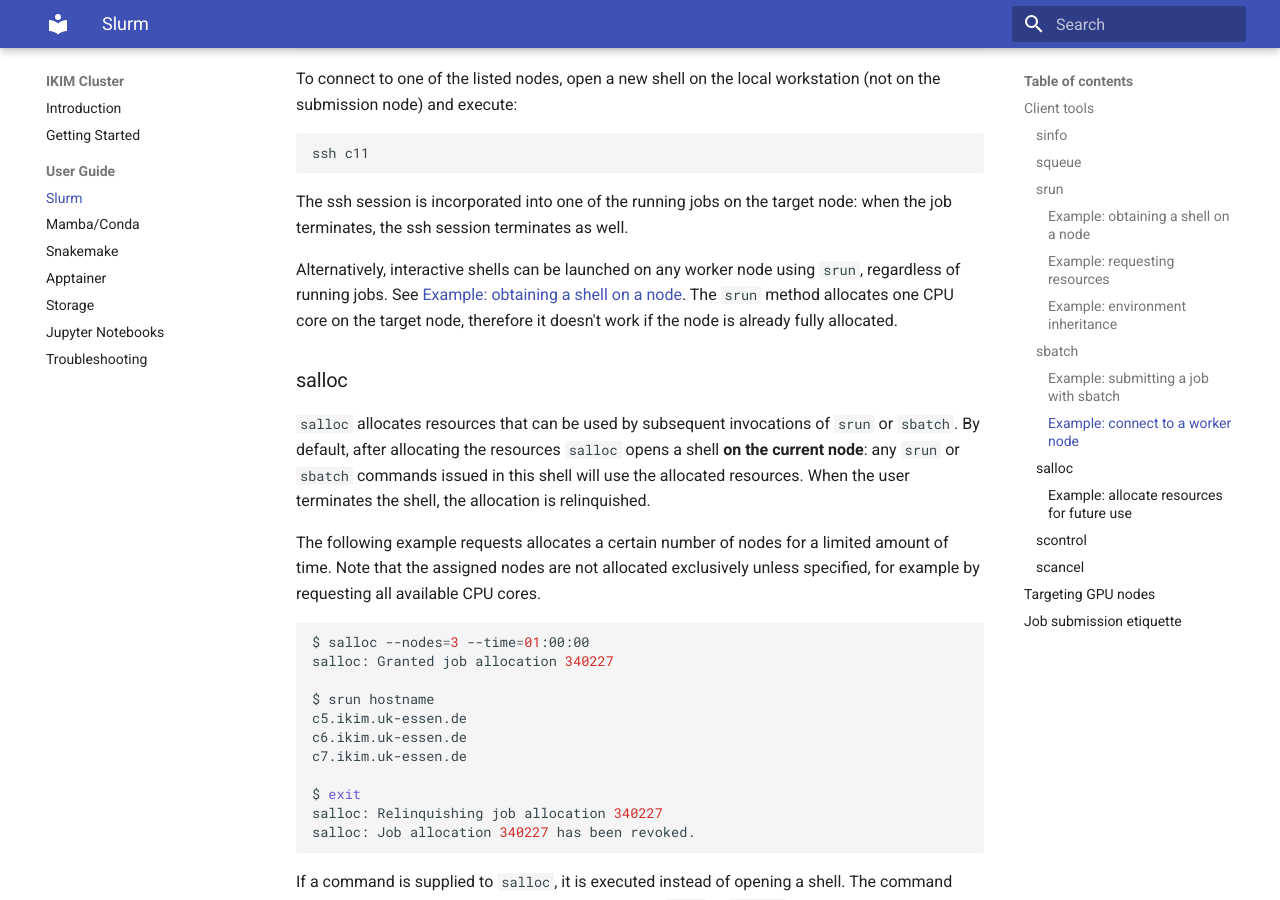
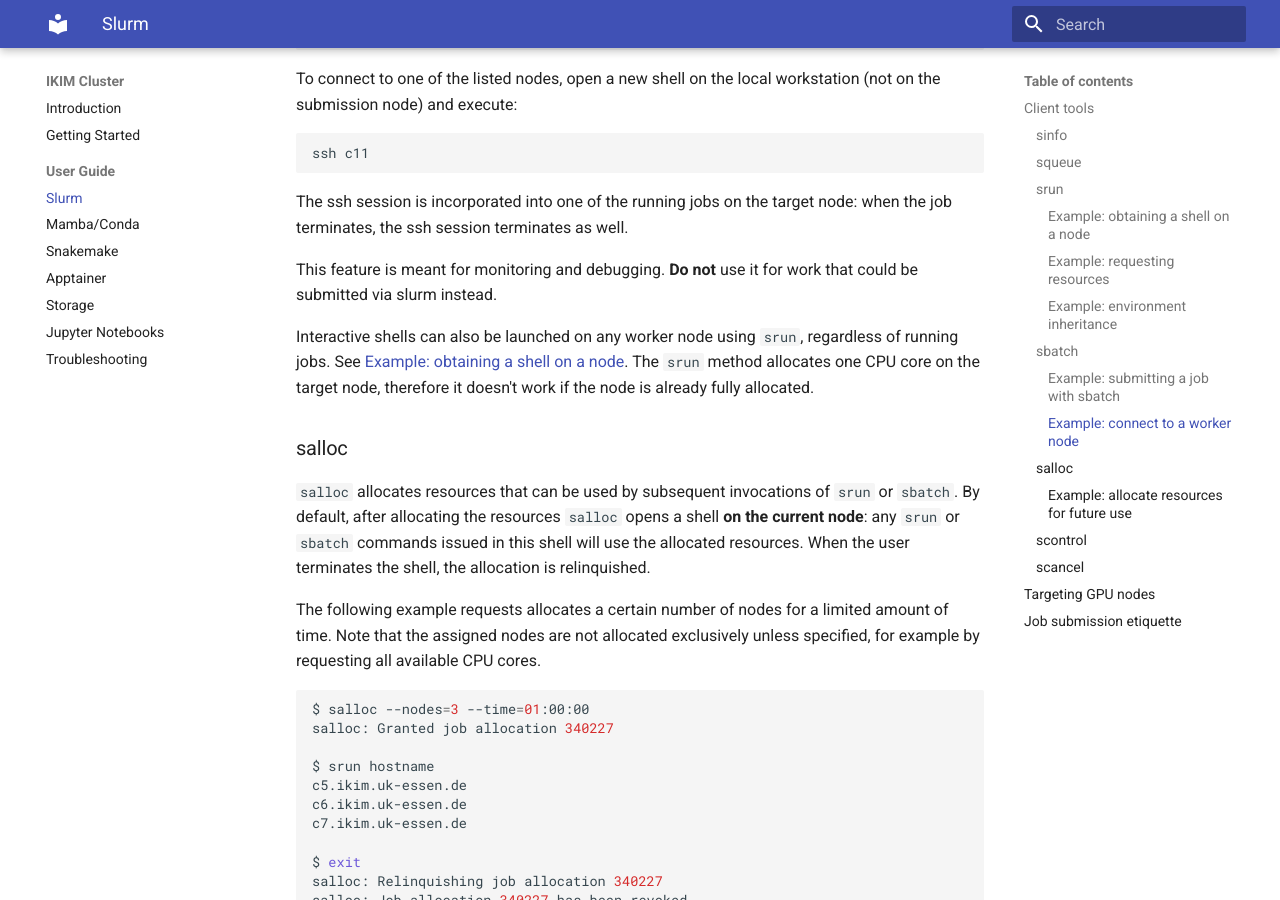
Before and after one commit to IKIM-Essen/ClusterDocs, an MkDocs documentation site: the page built from docs/slurm.md, in a window 1280 px wide and 900 px high, scrolled down 3580 px. Built offline with MkDocs 1.6.1 and Material for MkDocs 9.7.7, drawn with Linux system fonts in a browser that asks for light colours.

Commit message:
Stress that the slurm pam module is for monitoring

```diff
--- a/docs/slurm.md
+++ b/docs/slurm.md
@@ -165,7 +165,9 @@ ssh c11
 
 The ssh session is incorporated into one of the running jobs on the target node: when the job terminates, the ssh session terminates as well.
 
-Alternatively, interactive shells can be launched on any worker node using `srun`, regardless of running jobs. See [Example: obtaining a shell on a node](#example-obtaining-a-shell-on-a-node). The `srun` method allocates one CPU core on the target node, therefore it doesn't work if the node is already fully allocated.
+This feature is meant for monitoring and debugging. **Do not** use it for work that could be submitted via slurm instead.
+
+Interactive shells can also be launched on any worker node using `srun`, regardless of running jobs. See [Example: obtaining a shell on a node](#example-obtaining-a-shell-on-a-node). The `srun` method allocates one CPU core on the target node, therefore it doesn't work if the node is already fully allocated.
 
 ### salloc
 
```
